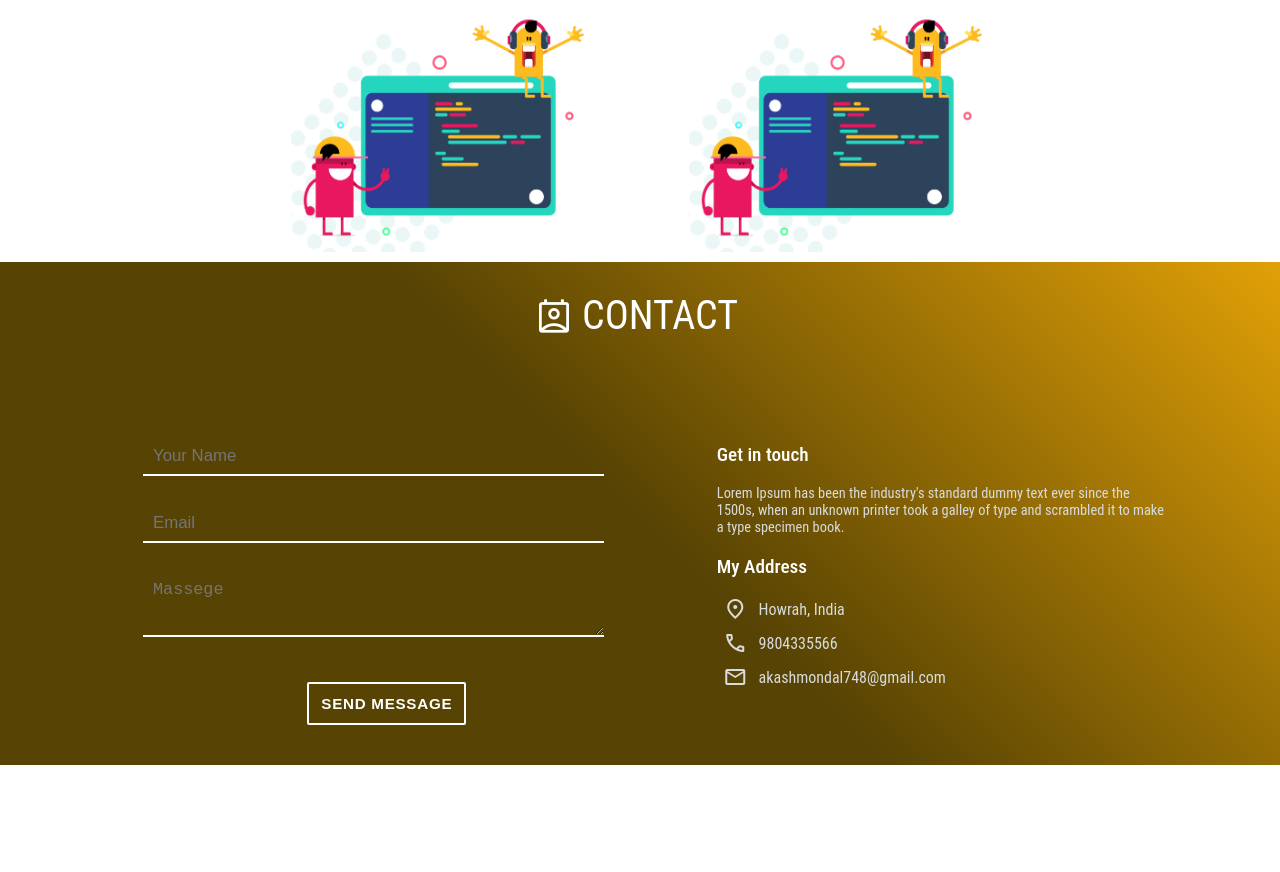
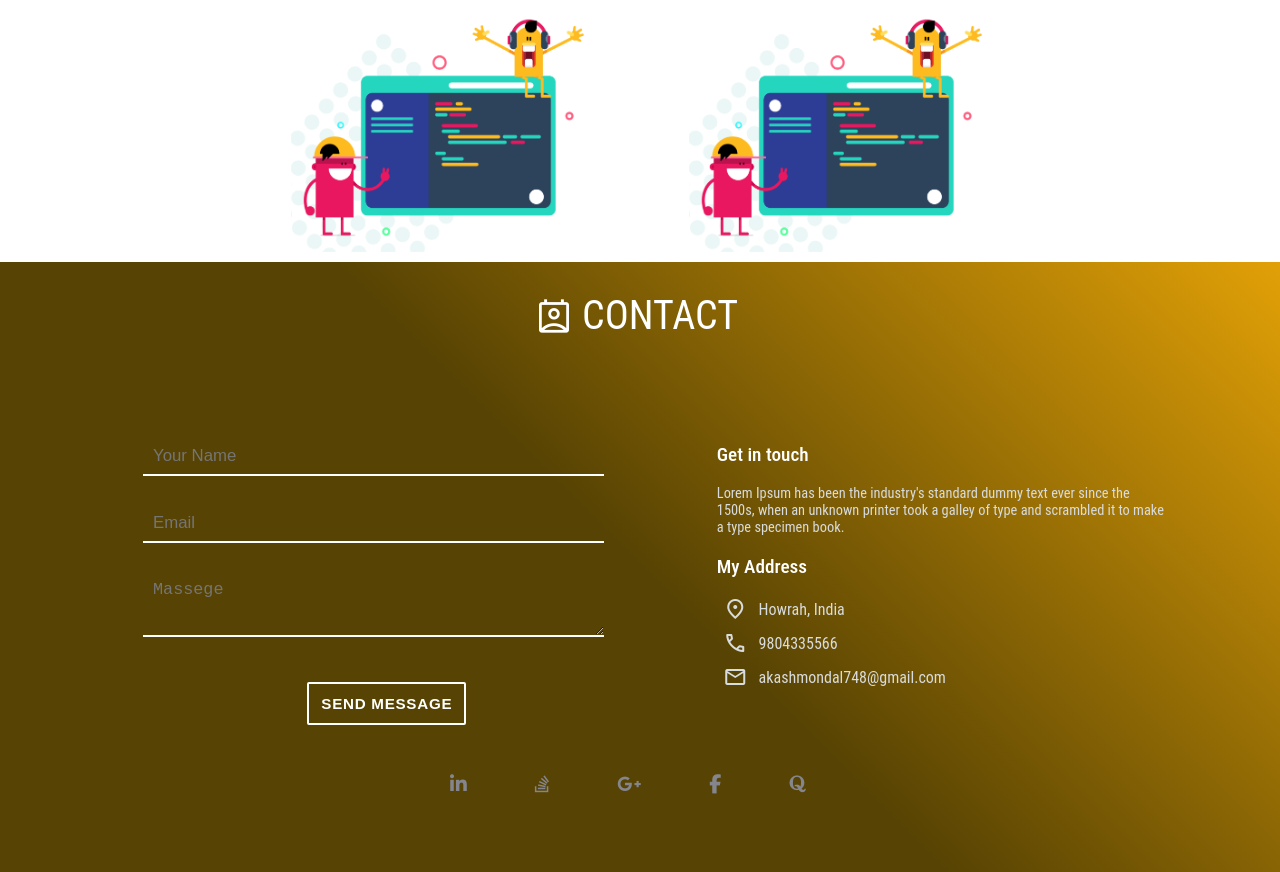
Before and after one commit to BongFreak/Project-In-CSS-Html, a plain HTML site: page Resume/Resume.html in a window 1280 px wide. Shown: the part 1766-2638 px from the top of the page. Before the commit the page ends 2531 px from the top, so only its background shows below. Drawn offline with nearby package versions, Linux system fonts and the light colour scheme; a web font is replaced by a local one.

Commit message:
add Social icons at the end

```diff
--- a/Resume/Resume.html
+++ b/Resume/Resume.html
@@ -49,7 +49,7 @@
                 <h1 id="my-name">
                     Akash Mondal</h1>
             </div>
-            <div>
+            <div id="social-icons">
                 <ul class="horizental_list text-center social-icons">
                     <li>
                          <a href="#"><!-- <img src="https://ninjasfiles.s3.amazonaws.com/asset_0000000000000015_1549330433_linkedin-logo.png" alt="linkedin">--><i class="fa-brands fa-linkedin-in"></i></a>
@@ -278,6 +278,30 @@
 
                 </div>
              </div>
+            <div id="social-icons">
+                <ul class="horizental_list text-center social-icons">
+                    <li>
+                        <a href="#"><!-- <img src="https://ninjasfiles.s3.amazonaws.com/asset_0000000000000015_1549330433_linkedin-logo.png" alt="linkedin">--><i
+                                class="fa-brands fa-linkedin-in"></i></a>
+                    </li>
+                    <li>
+                        <a href="#"><!-- <img src="https://ninjasfiles.s3.amazonaws.com/asset_0000000000000022_1549822879_stackoverflow-logo.png"
+                                        alt="stackoverflow">--><i class="fa-brands fa-stack-overflow"></i></a>
+                    </li>
+                    <li>
+                        <a href="#"><!-- <img src="https://ninjasfiles.s3.amazonaws.com/asset_0000000000000023_1549823282_google-plus-logo.png"
+                                        alt="google-plus">--><i class="fa-brands fa-google-plus-g"></i></a>
+                    </li>
+                    <li>
+                        <a href="#"><!-- <img src="https://ninjasfiles.s3.amazonaws.com/asset_0000000000000014_1549330414_facebook-logo.png" alt="facebook">--><i
+                                class="fa-brands fa-facebook-f"></i></a>
+                    </li>
+                    <li>
+                        <a href="#"><!-- <img src="https://ninjasfiles.s3.amazonaws.com/asset_0000000000000021_1549822861_quora-logo.png" alt="quora"--><i
+                                class="fa-brands fa-quora"></i></a>
+                    </li>
+                </ul>
+            </div>
 
 
         </section>
```
